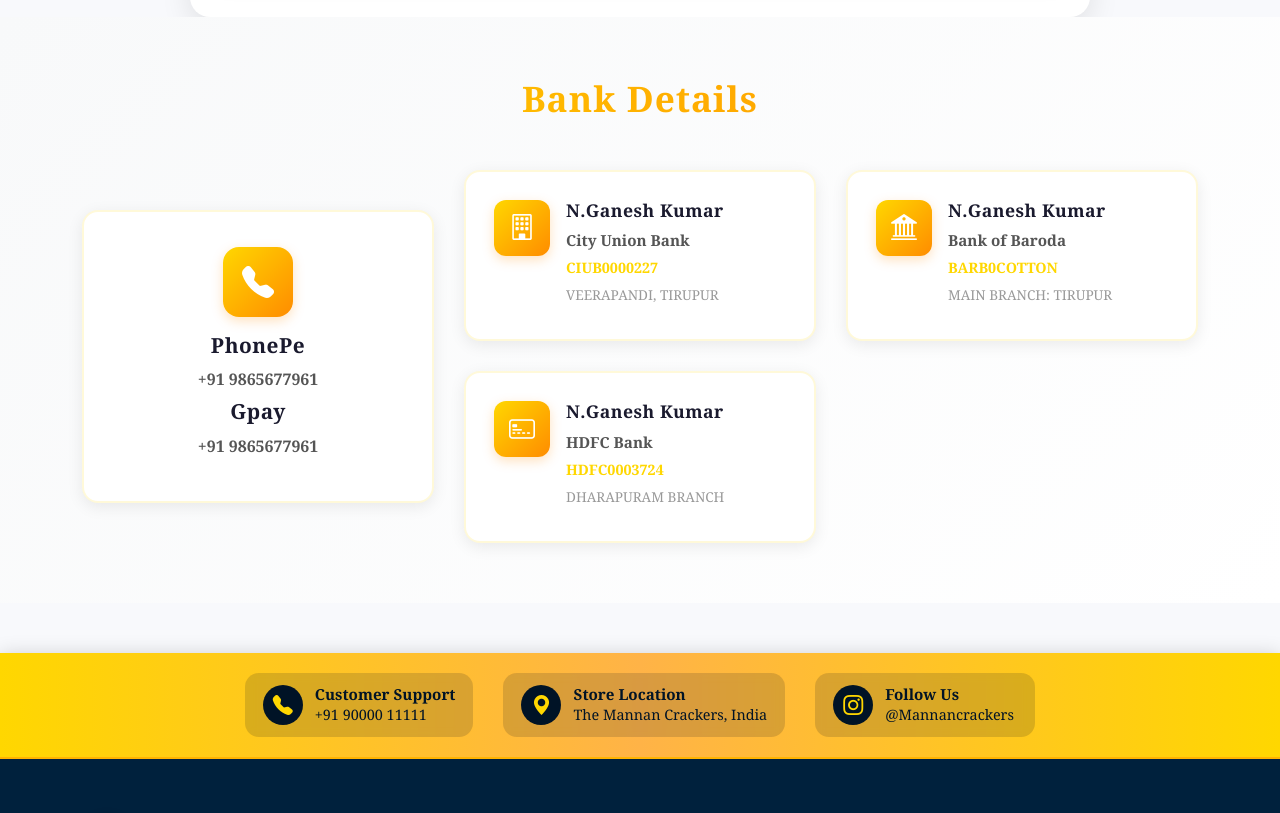
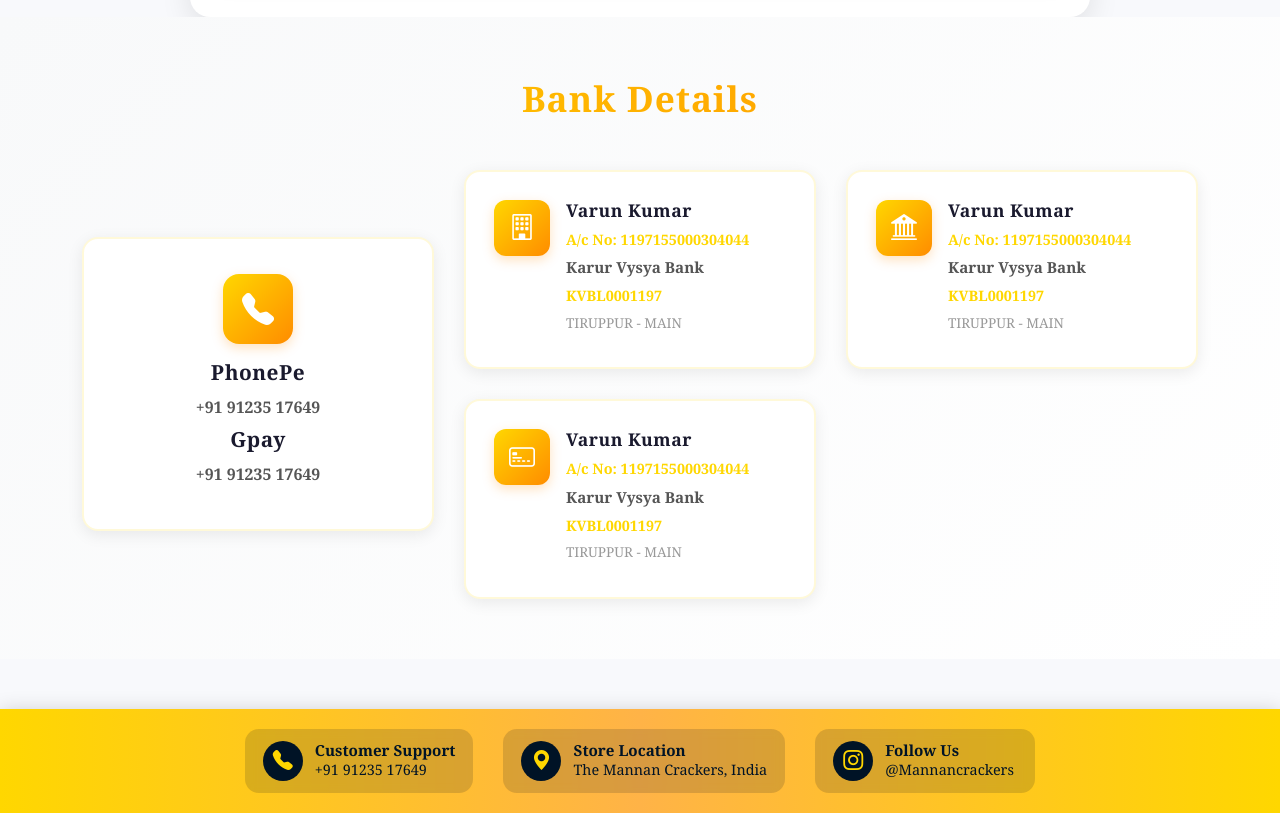
Before and after one commit to donthireddybhargavi33/Crackers_website, a Django app: page /inventory/contact/ in a window 1280 px wide. Shown: the part 1400-2213 px from the top of the page. Run offline with Django 5.2, Linux system fonts and the light colour scheme; the visitor is signed in with stand-in values (Sample User, id 1).

Commit message:
Added Payment Details - Production - 17/12/2025

```diff
--- a/inventory/templates/inventory/contact.html
+++ b/inventory/templates/inventory/contact.html
@@ -221,7 +221,7 @@
     </div>
     <h3 class="contact-heading">Owner</h3>
     <p class="contact-text">
-        Mobile: <b>+91 9865677961</b>
+        Mobile: <b>+91 9123517649</b>
     </p>
 
     <!-- Email Section -->
--- a/templates/base.html
+++ b/templates/base.html
@@ -926,19 +926,19 @@
                 <div class="top-contact-row">
                     <div class="top-contact-card">
                         <div class="top-contact-title">Customer Support</div>
-                        <div class="top-contact-phone">+91 90000 11111</div>
+                        <div class="top-contact-phone">+91 91235 17649</div>
                     </div>
                     <div class="top-contact-card">
                         <div class="top-contact-title">Order Confirm</div>
-                        <div class="top-contact-phone">+91 90000 22222</div>
+                        <div class="top-contact-phone">+91 91235 17649</div>
                     </div>
                     <div class="top-contact-card">
                         <div class="top-contact-title">Payment Confirm</div>
-                        <div class="top-contact-phone">+91 90000 33333</div>
+                        <div class="top-contact-phone">+91 91235 17649</div>
                     </div>
                     <div class="top-contact-card">
                         <div class="top-contact-title">Dispatch Details</div>
-                        <div class="top-contact-phone">+91 90000 44444</div>
+                        <div class="top-contact-phone">+91 91235 17649</div>
                     </div>
                 </div>
             </div>
@@ -1078,9 +1078,9 @@
                     <div class="bank-details-ico"><i class="bi bi-telephone-fill"></i></div>
                     <div>
                         <h6>PhonePe</h6>
-                        <p>+91 9865677961</p>
+                        <p>+91 91235 17649</p>
                         <h6>Gpay</h6>
-                        <p>+91 9865677961</p>
+                        <p>+91 91235 17649</p>
                     </div>
                 </div>
 
@@ -1088,10 +1088,11 @@
                 <div class="bank-details-box">
                     <div class="bank-details-ico"><i class="bi bi-building"></i></div>
                     <div>
-                        <h6>N.Ganesh Kumar</h6>
-                        <p>City Union Bank</p>
-                        <p class="secondary">CIUB0000227</p>
-                        <p class="tertiary">VEERAPANDI, TIRUPUR</p>
+                        <h6>Varun Kumar</h6>
+                        <p class="secondary">A/c No: 1197155000304044</p>
+                        <p>Karur Vysya Bank</p>
+                        <p class="secondary">KVBL0001197</p>
+                        <p class="tertiary">TIRUPPUR - MAIN</p>
                     </div>
                 </div>
 
@@ -1099,10 +1100,11 @@
                 <div class="bank-details-box">
                     <div class="bank-details-ico"><i class="bi bi-bank2"></i></div>
                     <div>
-                        <h6>N.Ganesh Kumar</h6>
-                        <p>Bank of Baroda</p>
-                        <p class="secondary">BARB0COTTON</p>
-                        <p class="tertiary">MAIN BRANCH: TIRUPUR</p>
+                        <h6>Varun Kumar</h6>
+                        <p class="secondary">A/c No: 1197155000304044</p>
+                        <p>Karur Vysya Bank</p>
+                        <p class="secondary">KVBL0001197</p>
+                        <p class="tertiary">TIRUPPUR - MAIN</p>
                     </div>
                 </div>
 
@@ -1110,10 +1112,11 @@
                 <div class="bank-details-box">
                     <div class="bank-details-ico"><i class="bi bi-credit-card-2-front"></i></div>
                     <div>
-                        <h6>N.Ganesh Kumar</h6>
-                        <p>HDFC Bank</p>
-                        <p class="secondary">HDFC0003724</p>
-                        <p class="tertiary">DHARAPURAM BRANCH</p>
+                        <h6>Varun Kumar</h6>
+                        <p class="secondary">A/c No: 1197155000304044</p>
+                        <p>Karur Vysya Bank</p>
+                        <p class="secondary">KVBL0001197</p>
+                        <p class="tertiary">TIRUPPUR - MAIN</p>
                     </div>
                 </div>
 
@@ -1129,9 +1132,9 @@
                             <div class="bank-details-ico"><i class="bi bi-telephone-fill"></i></div>
                             <div>
                                 <h6>PhonePe</h6>
-                                <p>+91 9865677961</p>
+                                <p>+91 91235 17649</p>
                                 <h6>Gpay</h6>
-                                <p>+91 9865677961</p>
+                                <p>+91 91235 17649</p>
                             </div>
                         </div>
                     </div>
@@ -1140,10 +1143,11 @@
                         <div class="bank-details-box">
                             <div class="bank-details-ico"><i class="bi bi-building"></i></div>
                             <div>
-                                <h6>N.Ganesh Kumar</h6>
-                                <p>City Union Bank</p>
-                                <p class="secondary">CIUB0000227</p>
-                                <p class="tertiary">VEERAPANDI, TIRUPUR</p>
+                                <h6>Varun Kumar</h6>
+                                <p class="secondary">A/c No: 1197155000304044</p>
+                                <p>Karur Vysya Bank</p>
+                                <p class="secondary">KVBL0001197</p>
+                                <p class="tertiary">TIRUPPUR - MAIN</p>
                             </div>
                         </div>
                     </div>
@@ -1152,10 +1156,11 @@
                         <div class="bank-details-box">
                             <div class="bank-details-ico"><i class="bi bi-bank2"></i></div>
                             <div>
-                                <h6>N.Ganesh Kumar</h6>
-                                <p>Bank of Baroda</p>
-                                <p class="secondary">BARB0COTTON</p>
-                                <p class="tertiary">MAIN BRANCH: TIRUPUR</p>
+                                <h6>Varun Kumar</h6>
+                                <p class="secondary">A/c No: 1197155000304044</p>
+                                <p>Karur Vysya Bank</p>
+                                <p class="secondary">KVBL0001197</p>
+                                <p class="tertiary">TIRUPPUR - MAIN</p>
                             </div>
                         </div>
                     </div>
@@ -1164,10 +1169,11 @@
                         <div class="bank-details-box">
                             <div class="bank-details-ico"><i class="bi bi-credit-card-2-front"></i></div>
                             <div>
-                                <h6>N.Ganesh Kumar</h6>
-                                <p>HDFC Bank</p>
-                                <p class="secondary">HDFC0003724</p>
-                                <p class="tertiary">DHARAPURAM BRANCH</p>
+                                <h6>Varun Kumar</h6>
+                                <p class="secondary">A/c No: 1197155000304044</p>
+                                <p>Karur Vysya Bank</p>
+                                <p class="secondary">KVBL0001197</p>
+                                <p class="tertiary">TIRUPPUR - MAIN</p>
                             </div>
                         </div>
                     </div>
@@ -1198,7 +1204,7 @@
                         <div class="footer-top-ico"><i class="bi bi-telephone-fill"></i></div>
                         <div>
                             <h6>Customer Support</h6>
-                            <p>+91 90000 11111</p>
+                            <p>+91 91235 17649</p>
                         </div>
                     </div>
 
```
